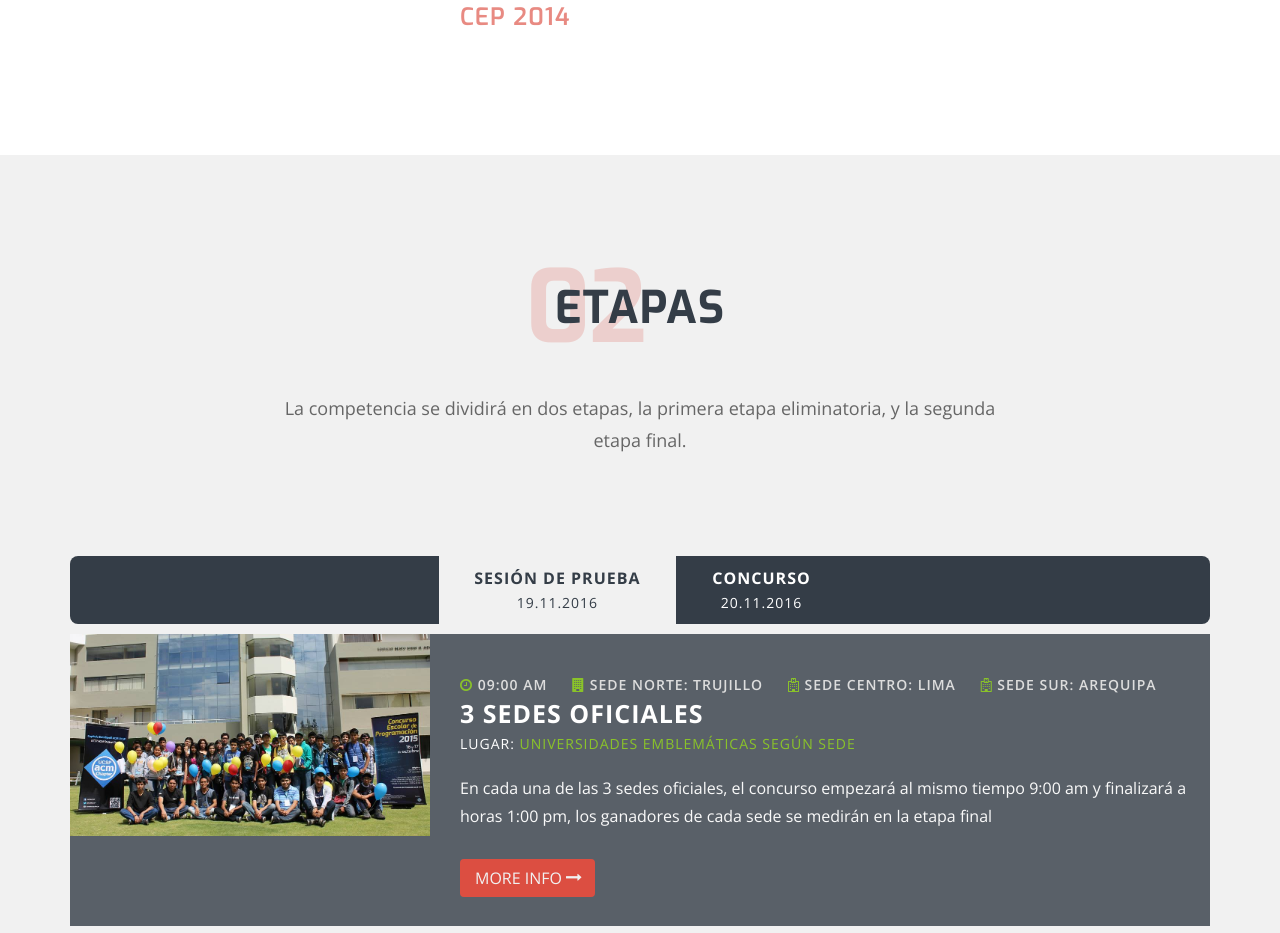
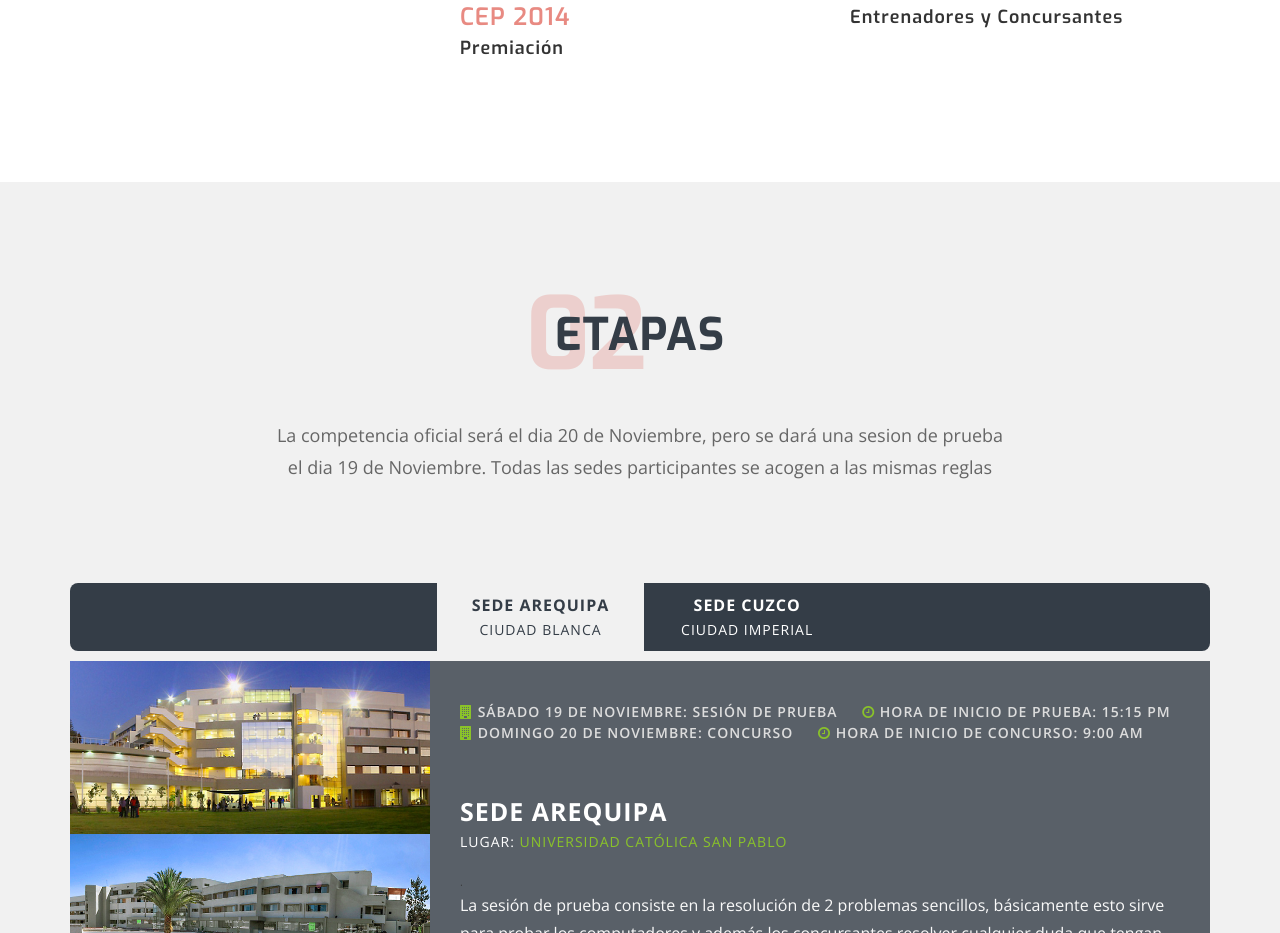
Before and after one commit to ACMUCSP/cep2016web, a Django app: page / in a window 1280 px wide. Shown: the part 1636-2569 px from the top of the page. Run offline with Django 3.2, Linux system fonts and the light colour scheme; some libraries are stand-ins or nearby versions.

Commit message:
cambio en seccion etapas: imagenes ,texto, otros
seccion testimonio
fecha en seccion inicio

```diff
--- a/templates/homepage/home.html
+++ b/templates/homepage/home.html
@@ -11,7 +11,7 @@
                             <div class="cbx-header-content text-center cbx-regiter-common">
                                 <h4 class="wow zoomIn " data-wow-delay=".1s">Únete Ahora</h4>
                                 <h1 class="uppercase  wow zoomIn " data-wow-delay=".3s">Concurso Escolar de<span class="span-color2"> PROGRAMACION</span> 2016</h1>
-                                <h5 class="uppercase  wow zoomIn " data-wow-delay=".5s"><span class="uppercase">25 de Noviembre, 2016,</span> <span class="sspan-color2"> Arequipa</span></h5>
+                                <h5 class="uppercase  wow zoomIn " data-wow-delay=".5s"><span class="uppercase">20 de Noviembre, 2016,</span> <span class="sspan-color2"> Arequipa</span></h5>
                             </div>
                             <div class=" text-center">
                                 <!--Circular countdown starts -->
@@ -130,7 +130,7 @@
                                 </div>
                                 <div class="cbx-name-info">
                                     <h3><a href="http://cs.ucsp.edu.pe/cep2015/">CEP 2015</a></h3>
-                                    <!--<h4>Organizadores y Concursantes</h4> -->
+                                    <h4>Organizadores y Concursantes</h4>
                                 </div>
                             </div>
                         </div>
@@ -144,8 +144,8 @@
                                     </figure>
                                 </div>
                                 <div class="cbx-name-info">
-                                    <h3><a href="http://cs.ucsp.edu.pe/cep2015/">CEP 2014</a></h3>
-                                <!--    <h4>Desarrollo de concurso</h4> -->
+                                    <h3><a href="http://cs.ucsp.edu.pe/cep2014/">CEP 2014</a></h3>
+                                    <h4>Premiación</h4>
                                 </div>
                             </div>
                         </div>
@@ -160,7 +160,7 @@
                                 </div>
                                 <div class="cbx-name-info">
                                     <h3><a href="http://cs.ucsp.edu.pe/cep2013/">CEP 2013</a></h3>
-                                  <!--  <h4>Entrenadores y Concursantes</h4> -->
+                                    <h4>Entrenadores y Concursantes</h4>
                                 </div>
                             </div>
                         </div>
@@ -189,7 +189,7 @@
                                     <span class="title">Etapas</span>
                                 </h2>
                                 <p class="heading-text-p wow fadeInUp" data-wow-delay=".2s">
-                                    La competencia se dividirá en dos etapas, la primera etapa eliminatoria, y la segunda etapa final.
+                                    La competencia oficial será el dia 20 de Noviembre, pero se dará una sesion de prueba el dia 19 de Noviembre. Todas las sedes participantes se acogen a las mismas reglas
                                 </p>
                             </div>
                         </div> <!--//main COL-->
@@ -198,10 +198,10 @@
                         <div class="col-xs-12">
                             <div class="cbx-tab">
                                 <ul class="nav nav-pills text-center">
-                                    <li class="active"><a data-toggle="pill" href="#home">Sesión de Prueba <br/><span>19.11.2016</span></a></li>
+                                    <li class="active"><a data-toggle="pill" href="#home">Sede Arequipa <br/><span>Ciudad Blanca</span></a></li>
                                     <!--<li class="active"><a data-toggle="pill" href="#home">Etapa Final<br/><span>12.12.2016</span></a></li>-->
 
-                                    <li><a data-toggle="pill" href="#menu1">Concurso <br/><span>20.11.2016</span></a></li>
+                                    <li><a data-toggle="pill" href="#menu1">Sede Cuzco <br/><span>Ciudad Imperial</span></a></li>
                                 </ul>
                                 <div class="tab-content cbx-tab-content text-center">
                                     <div id="home" class="tab-pane fade in active">
@@ -209,20 +209,25 @@
                                             <div class="row">
                                                 <div class="col-xs-12 col-sm-4">
                                                     {% load staticfiles %}
-                                                    <a href="#"><img src="{% static "web_cep_2016/img/cap1.jpg"%}" alt="img1_cep_2015"/></a>
+                                                    <a href="#"><img src="{% static "web_cep_2016/img/UCSPcool.jpg"%}" alt="img_ucsp"/></a>
+                                                    <a href="#"><img src="{% static "web_cep_2016/img/ucspcool2.jpg"%}" alt="img_ucsp"/></a>
                                                 </div>
                                                 <div class="col-xs-12 col-sm-8">
                                                     <div class="cbx-info text-left">
-                                                        <span><a href="#"><i class="fa fa-clock-o"></i> 09:00 AM</a></span>
-                                                        <span><a href="#"><i class="fa fa-building"></i> Sede Norte: Trujillo</a></span>
+                                                        <span><a href="#"><i class="fa fa-building"></i> Sábado 19 de Noviembre: Sesión de Prueba </a></span>
+                                                        <span><a href="#"><i class="fa fa-clock-o"></i> Hora de Inicio de prueba: 15:15 PM </a></span>
+                                                        <span><a href="#"><i class="fa fa-building"></i> Domingo 20 de Noviembre: Concurso</a></span>
+                                                        <span><a href="#"><i class="fa fa-clock-o"></i> Hora de Inicio de Concurso: 9:00 AM </a></span>
+                                                        <div class="col-xs-12" style="height:50px;"></div>
+                                                        <!--<span><a href="#"><i class="fa fa-building"></i> Sede Norte: Trujillo</a></span>
                                                         <span><a href="#"><i class="fa fa-hospital-o"></i> Sede Centro: Lima</a></span>
-                                                        <span><a href="#"><i class="fa fa-hospital-o"></i> Sede Sur: Arequipa</a></span>
-                                                        <h3 class="uppercase">3 sedes oficiales</h3>
-                                                        <h5 class="uppercase">Lugar: <span class="span-color2">Universidades emblemáticas según sede</span></h5>
-                                                        <p>En cada una de las 3 sedes oficiales, el concurso empezará al mismo tiempo 9:00 am y finalizará a horas 1:00 pm, los ganadores de cada sede se medirán en la etapa final </p>
-                                                        <a href="#">
+                                                        <span><a href="#"><i class="fa fa-hospital-o"></i> Sede Sur: Arequipa</a></span>-->
+                                                        <h3 class="uppercase">Sede Arequipa</h3>
+                                                        <h5 class="uppercase">Lugar: <span class="span-color2">Universidad Católica San Pablo</span></h5>.
+                                                        <p> La sesión de prueba consiste en la resolución de 2 problemas sencillos, básicamente esto sirve para probar los computadores y además los concursantes resolver cualquier duda que tengan sobre el concurso. El día del concurso final, los estudiantes no podrán preguntar acerca de la resolución de los problemas. </p>
+                                                        <!--<a href="#">
                                                             <p class="more"><span>More Info <i class="fa fa-long-arrow-right"></i></span></p>
-                                                        </a>
+                                                        </a>-->
                                                     </div> <!--//.single tab-->
                                                 </div>
                                             </div>
@@ -231,21 +236,27 @@
                                             <div class="row">
                                                 <div class="col-xs-12 col-sm-4">
                                                     {% load staticfiles %}
-                                                    <a href="#"><img src="{% static "web_cep_2016/img/cap2.jpg"%}" alt="img2_cep_2015"/></a>
+                                                    <a href="#"><img src="{% static "web_cep_2016/img/unsaac.jpg"%}" alt="img_unsaac"/></a>
                                                 </div>
                                                 <div class="col-xs-12 col-sm-8">
-                                                    <div class="cbx-info text-left">
-                                                        <span><a href="#"><i class="fa fa-clock-o"></i> 9:00 AM</a></span>
-                                                        <span><a href="#"><i class="fa fa-building"></i> Sede Arequipa</a></span>
-                                                        <span><a href="#"><i class="fa fa-hospital-o"></i> 3 años consecutivos</a></span>
-                                                        <h3 class="uppercase">ETAPA FINAL</h3>
-                                                        <h5 class="uppercase">Lugar: <span class="span-color2">Universidad Católica San Pablo</span></h5>
-                                                        <p>Se ha elegido como sede final la ciudad de Arequipa, ya que el concurso se viene desarrollando aqui durante 3 años consecutivos. Las mismas reglas aplican para la etapa final</p>
-                                                        <a href="#">
+                                                     <div class="cbx-info text-left">
+                                                        <span><a href="#"><i class="fa fa-building"></i> Sábado 19 de Noviembre: Sesión de Prueba </a></span>
+                                                        <span><a href="#"><i class="fa fa-clock-o"></i> Hora de Inicio de prueba: 15:15 PM </a></span>
+                                                        <span><a href="#"><i class="fa fa-building"></i> Domingo 20 de Noviembre: Concurso</a></span>
+                                                        <span><a href="#"><i class="fa fa-clock-o"></i> Hora de Inicio de Concurso: 9:00 AM </a></span>
+                                                        <div class="col-xs-12" style="height:50px;"></div>
+                                                        <!--<span><a href="#"><i class="fa fa-building"></i> Sede Norte: Trujillo</a></span>
+                                                        <span><a href="#"><i class="fa fa-hospital-o"></i> Sede Centro: Lima</a></span>
+                                                        <span><a href="#"><i class="fa fa-hospital-o"></i> Sede Sur: Arequipa</a></span>-->
+                                                        <h3 class="uppercase">Sede Cusco</h3>
+                                                        <h5 class="uppercase">Lugar: <span class="span-color2">Universidad Nacional de San Antonio de Abad de Cusco</span></h5>.
+                                                        <p> Las reglas y horarios mencionados en la Sede Arequipa, aplican por igual en la Sede Cusco. </p>
+                                                        <!--<a href="#">
                                                             <p class="more"><span>More Info <i class="fa fa-long-arrow-right"></i></span></p>
-                                                        </a>
-                                                    </div> <!--//.single tab-->
+                                                        </a>-->
+                                                    </div>
                                                 </div>
+
                                             </div>
                                         </div>
 
@@ -541,12 +552,8 @@
                                                     <div class="cbx-single-people">
                                                         <p>
                                                           Fue muy satisfactorio poder compartir conocimientos que me apasionan con muchachos en edad escolar. Al mismo tiempo noté en su entusiasmo que nuestra iniciativa era bien recibida. Considero que con el CEP podemos detectar una vocación desde temprano y cultivarla mucho antes de que empiecen la universidad.
-Marco Flores
-ENTRENADOR CEP 2014, UNIVERSIDAD CATÓLICA SAN PABLO
-Fue muy satisfactorio poder compartir conocimientos que me apasionan con muchachos en edad escolar. Al mismo tiempo noté en su entusiasmo que nuestra iniciativa era bien recibida. Considero que con el CEP podemos detectar una vocación desde temprano y cultivarla mucho antes de que empiecen la universidad
                                                         </p>
-                                                        <small class="uppercase">Marco Flores
-ENTRENADOR CEP 2014, UNIVERSIDAD CATÓLICA SAN PABLO</small>
+                                                        <small class="uppercase">Marco Flores ENTRENADOR CEP 2014, UNIVERSIDAD CATÓLICA SAN PABLO</small>
                                                     </div>
                                                 </div>
                                             </div>
```
Also changed, not shown: homepage/static/web_cep_2016/img/UCSPcool.jpg (added), homepage/static/web_cep_2016/img/ucspcool2.jpg (added), homepage/static/web_cep_2016/img/unsaac.jpg (added).
